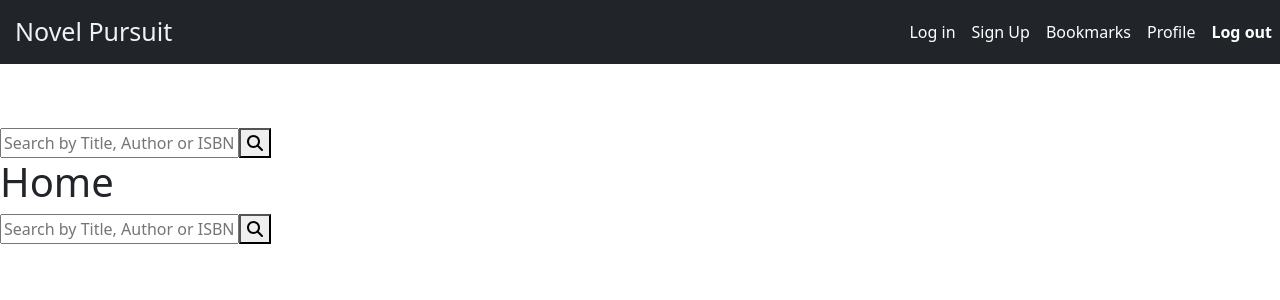
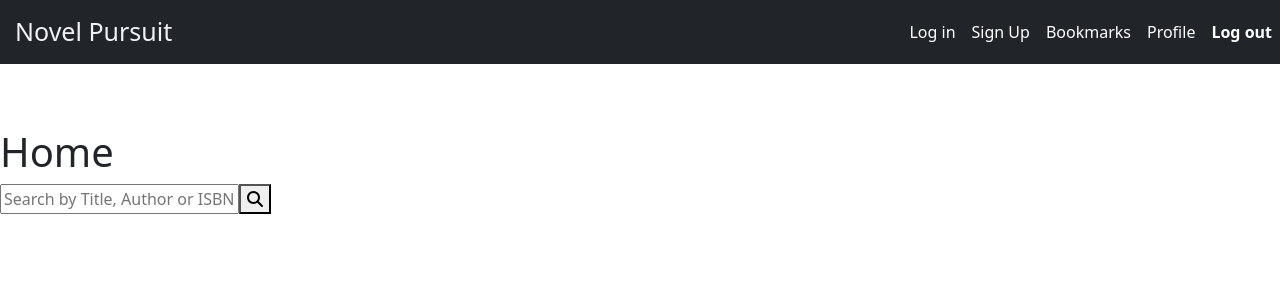
Before and after one commit to laurenmillan/novel-pursuit-frontend, a React (Create React App) app in the folder library/: page / in a window 1280 px wide. Shown: the top 300 px of the page. Built offline with nearby package versions, Linux system fonts and the light colour scheme.

Commit message:
comment out Main so it only displays on Home route

```diff
--- a/library/src/App.js
+++ b/library/src/App.js
@@ -18,7 +18,7 @@ const App = () => {
 	return (
 		<div className="App">
 			<NavBar />
-			<Main />
+			{/* <Main /> */}
 			<Routes>
 				<Route exact path="/" element={<><Home /><Main /></>} />
 				<Route exact path="/login" element={<Login />} />
```
